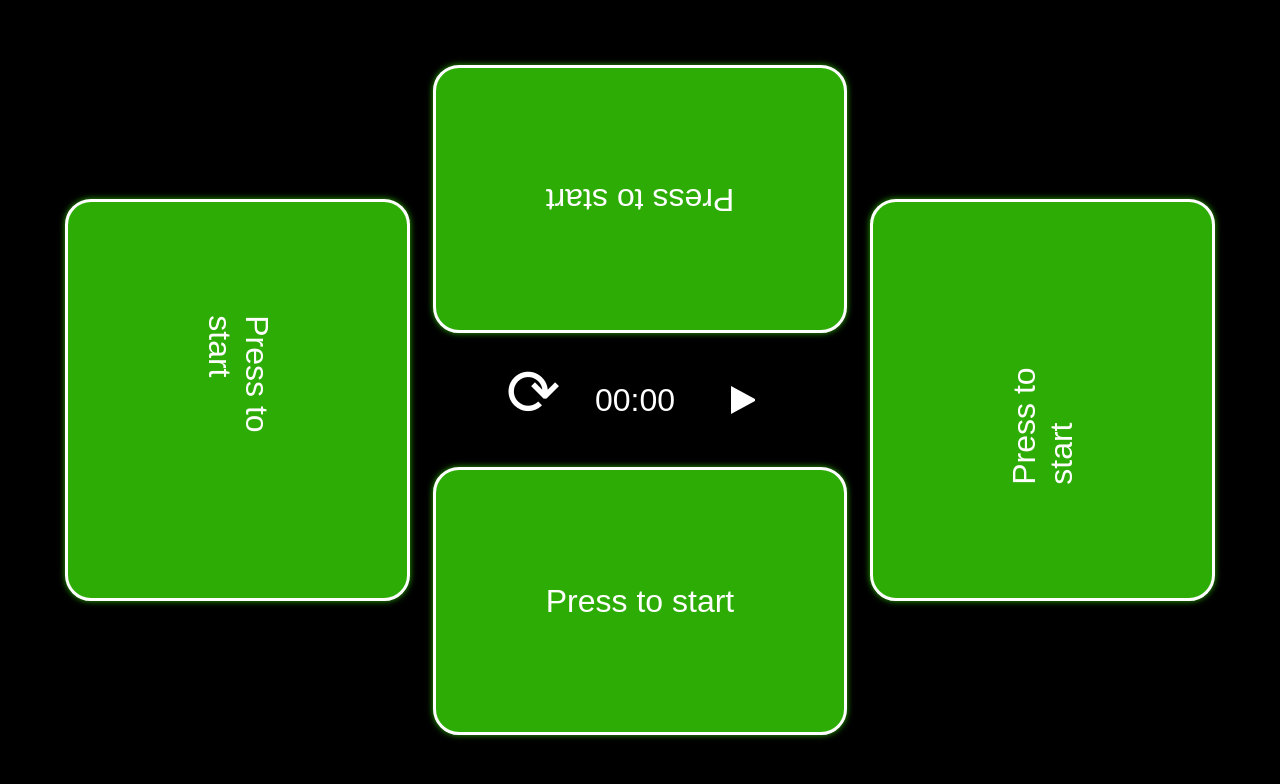
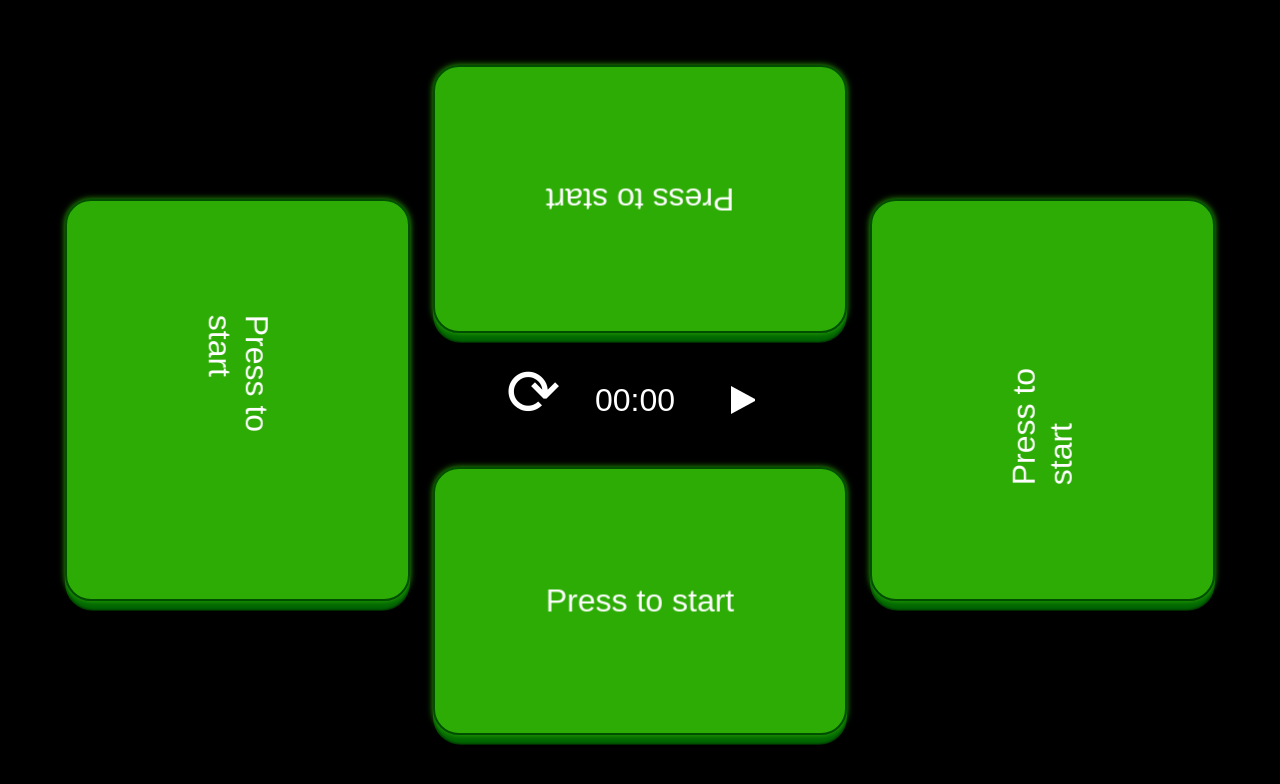
Before and after one commit to Justinhoejj/mahjong_clock, a plain HTML site: page index.html in a window 1280 px wide. Drawn offline with Linux system fonts and the light colour scheme.

Commit message:
Add 3D effects and sound to player button

```diff
--- a/main.css
+++ b/main.css
@@ -2,7 +2,11 @@
   --primary: crimson;
   --dark: black;
   --light: white;
-}
+
+  --player: green;
+  --player-darker: darkgreen;
+  --player-border: rgb(0, 78, 0); }
+
 
 * {
   box-sizing: border-box;
@@ -78,7 +82,7 @@ body {
   width: 2em;
   background: transparent;
   border: 0;
-  color: white;
+  color: var(--light);
   cursor: pointer;
   line-height: 0.5em;
   text-align: center;
@@ -97,7 +101,7 @@ body {
   height: 2em;
   border-style: solid;
   border-width: 1em 0 1em 1.9em;
-  border-color: transparent transparent transparent white;
+  border-color: transparent transparent transparent var(--light);
   transition: 100ms all ease;
   cursor: pointer;
 }
@@ -116,12 +120,41 @@ body {
 }
 
 player-component {
-  border: 3px solid white;
   border-radius: 2em;
-  background: #2ba805;
+  background: var(--player);
+  border: 2px solid var(--player-border);
   width: 100%;
   height: 100%;
   position: relative;
+  cursor: pointer;
+  transform-style: preserve-3d;
+  transition: transform 150ms cubic-bezier(0, 0, 0.58, 1), 150ms cubic-bezier(0, 0, 0.58, 1);
+}
+
+player-component::before {
+  position: absolute;
+      content: '';
+      width: 100%;
+      height: 100%;
+      top: 0;
+      left: 0;
+      right: 0;
+      bottom: 0;
+      background: var(--player-darker);
+      border-radius: inherit;
+      box-shadow: 0 0 0 2px var(--player-border);
+      transform: translate3d(0, 0.75em, -1em);
+      transition: transform 150ms cubic-bezier(0, 0, 0.58, 1), box-shadow 150ms cubic-bezier(0, 0, 0.58, 1);
+}
+
+/* Button on click movements */
+player-component:active {
+    background: var(--player);
+    transform: translate(0em, 0.75em);
+}
+player-component:active::before {
+  box-shadow: 0 0 0 2px var(--player);
+  transform: translate3d(0, 0, -1em);
 }
 
 player-component-glowing {
@@ -180,7 +213,6 @@ player-component-glowing {
   transform-origin: center;
   transform: rotate(180deg);
   font-size: xx-large;
-
 }
 
 .player-left p {
--- a/playerComponent.js
+++ b/playerComponent.js
@@ -4,6 +4,8 @@ const initPlayerHTMLContent = `
             Press to start
           </p>
         </div>`;
+const audio = new Audio('./sfx/player-click.mp3');
+
 
 function playerHTMLContent(seconds) {
   return `<div class="player-component-wraper">
@@ -21,10 +23,19 @@ class Player extends HTMLElement {
     this.glow(true)
     this.addEventListener('click', () => {
       // Consume current time on clock and uptdate total time
+      if (this.seconds == 0) {
+        // Turn off glowing animation on first click
+        this.glow(false)
+      }
       this.seconds += consumeTime();
+      this.onClickEffects()
       this.innerHTML = playerHTMLContent(this.seconds);
-      this.glow(false)
     })
+  }
+
+  onClickEffects() {
+    audio.play()
+    return
   }
 
   glow(on) {
@@ -38,6 +49,7 @@ class Player extends HTMLElement {
   resetTime() {
     this.seconds = 0;
     this.innerHTML = initPlayerHTMLContent;
+    this.glow(true)
   };
 }
 
```
Also changed, not shown: 1 other file.
